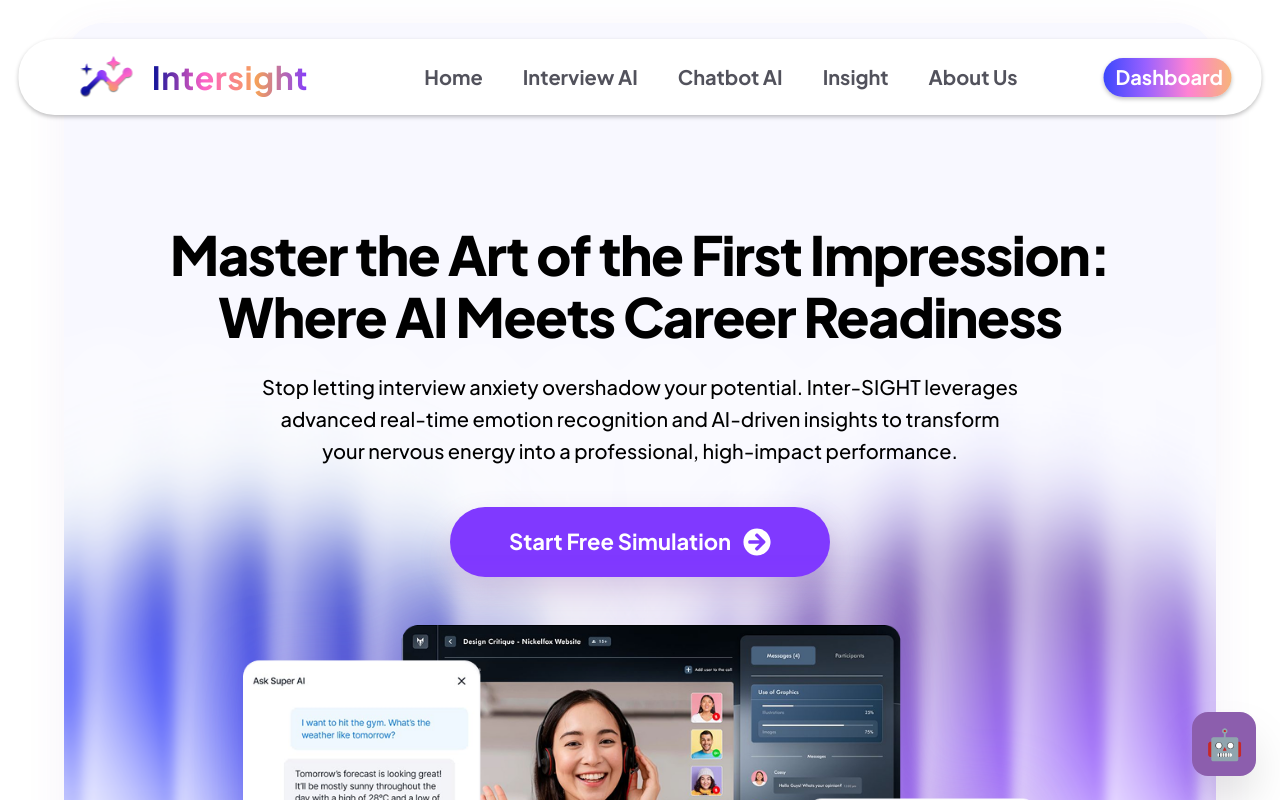
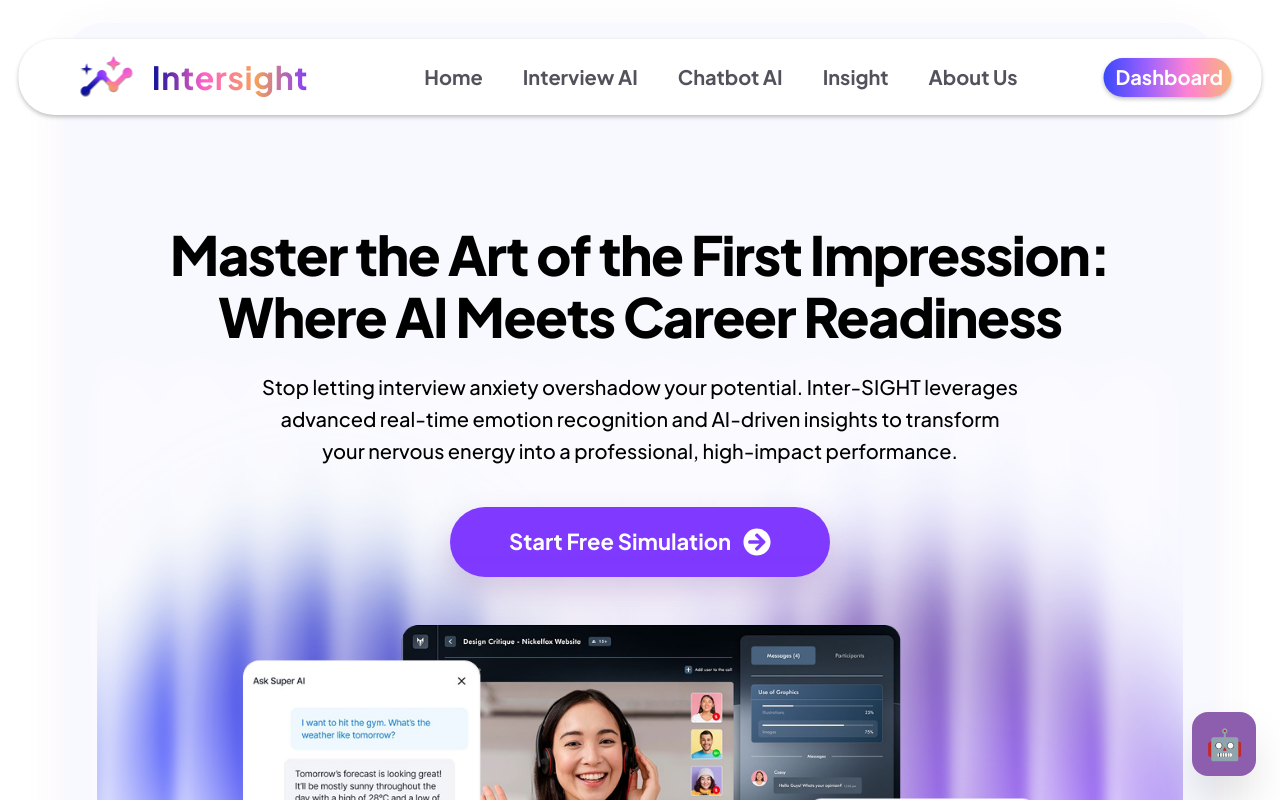
Before and after one commit to monicadyahp/interview-ai-frontend, a React (Vite) app: page / in a window 1280 px wide. Shown: the top 800 px of the page. Built offline with nearby package versions, Linux system fonts and the light colour scheme.

Commit message:
Repair Background Image

```diff
--- a/src/components/HeroSection.jsx
+++ b/src/components/HeroSection.jsx
@@ -6,11 +6,12 @@ export default function HeroSection() {
     <section className="relative mx-auto overflow-hidden w-[92%] h-[760px] md:w-[95%] md:w-[90%] lg:w-[90%] md:h-[980px] top-[23px] lg:h-[1020px] rounded-[30px] md:rounded-[40px] bg-[#F8F8FF] shadow-[0_10px_40px_rgba(140,94,173,0.08)]">
       {/* Background Layer - Diperbaiki agar tidak berantakan */}
       <div
-        className="absolute inset-0 w-full h-full z-0 opacity-80"
+        className="absolute left-0 top-0 w-full z-0 opacity-80"
         style={{
+          height: "110%",
           backgroundImage: "url('/hero/Rectangle.png')",
-          backgroundSize: "cover",
-          backgroundPosition: "center top",
+          backgroundSize: "100% 100%",
+          backgroundPosition: "center bottom",
           backgroundRepeat: "no-repeat",
         }}
       ></div>
```
